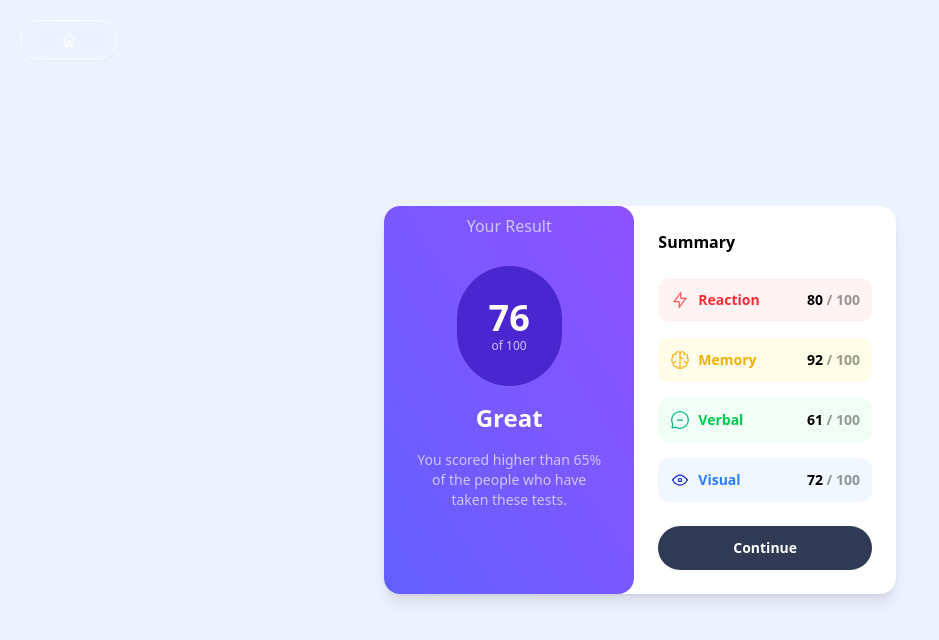
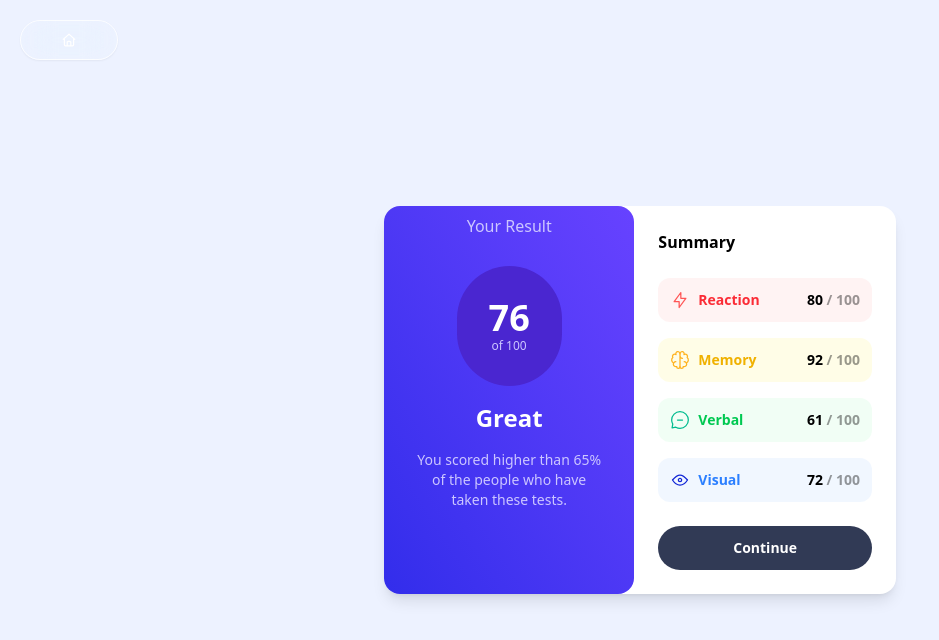
Before and after one commit to spencerattick/styling-showcase, a Next.js app: page /cards/results-summary in a window 1280 px wide. Shown: the top 640 px of the page, without its empty margins (0-939 px from the left). Built offline with nearby package versions, Linux system fonts and the light colour scheme.

Commit message:
fix left half background color

```diff
--- a/src/app/cards/results-summary/page.tsx
+++ b/src/app/cards/results-summary/page.tsx
@@ -34,7 +34,7 @@ export default function ResultsSummary() {
   return (
     <div className="w-screen h-screen flex items-center justify-center bg-[#edf2ff]">
       <div className="flex w-full max-w-lg rounded-2xl  bg-white shadow-lg">
-        <div className="min-h-full max-w-[50%] rounded-2xl flex flex-col gap-4 items-center text-center bg-linear-to-tr from-indigo-500 to-violet-500 p-2 text-white">
+        <div className="min-h-full max-w-[50%] rounded-2xl flex flex-col gap-4 items-center text-center bg-linear-to-tr from-[#322deb] to-[#6742ff] p-2 text-white">
           <h3 className="mb-3 text-[#ccc6ff]">Your Result</h3>
           <div className="bg-[#4a26d0] p-8 rounded-full">
             <h1 className=" text-4xl font-bold">76</h1>
```
